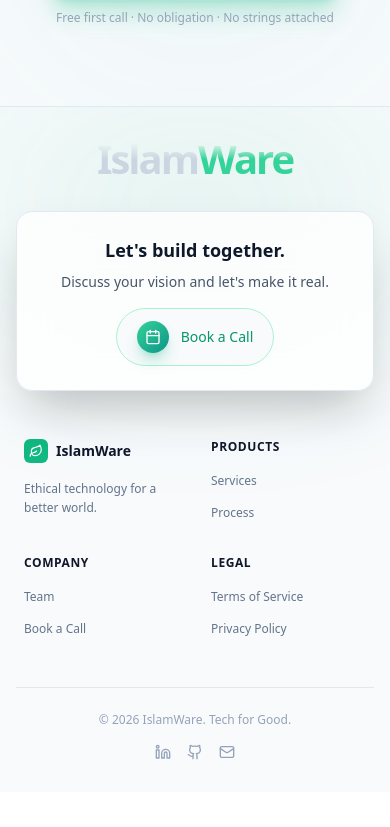
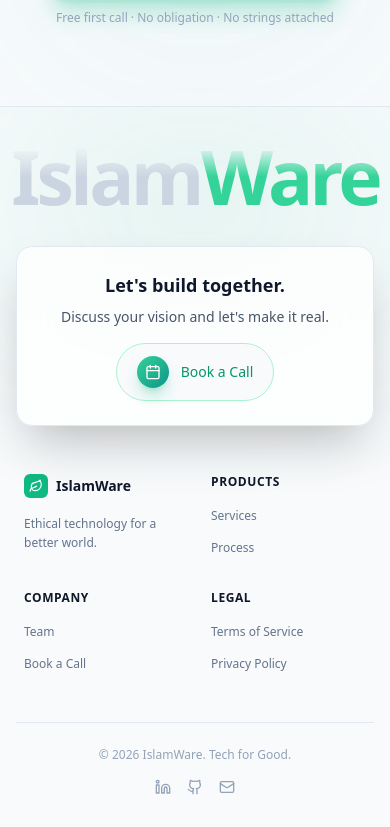
Before and after one commit to omarignammas/IslamWare, a React (Vite) app: page / in a window 390 px wide. Shown: the part 8649-9476 px from the top of the page. Before the commit the page ends 9441 px from the top, so only its background shows below. Built offline with nearby package versions, Linux system fonts and the light colour scheme.

Commit message:
fixing footer

```diff
--- a/src/pages/IslamWareLanding.jsx
+++ b/src/pages/IslamWareLanding.jsx
@@ -1425,9 +1425,9 @@
         {/* Giant brand watermark */}
         <div className="relative pt-8 sm:pt-11 pb-8 sm:pb-12 text-center z-10">
           <div className="absolute top-0 left-1/2 -translate-x-1/2 w-[400px] sm:w-[600px] h-[200px] sm:h-[250px] bg-emerald-500/10 blur-[100px] sm:blur-[120px] rounded-full pointer-events-none" />
-          <h2 className="text-[40px] sm:text-[80px] md:text-[120px] lg:text-[140px] font-black tracking-tighter leading-none select-none relative" style={{ WebkitMaskImage: 'linear-gradient(to bottom, transparent 10%, black 50%)' }}>
+          <h2 className="text-[75px] sm:text-[80px] md:text-[120px] lg:text-[140px] font-black tracking-tighter leading-none select-none relative" style={{ WebkitMaskImage: 'linear-gradient(to bottom, transparent 10%, black 50%)' }}>
             <span className="text-slate-300 dark:text-slate-500/40">Islam</span>
-            <span className="text-emerald-400 dark:text-emerald-600 dark:drop-shadow-[0_0_20px_rgba(16,185,129,0.4)]">Ware</span>
+            <span className="text-emerald-400 dark:text-emerald-600 dark:drop-shadow-[0_0_8px_rgba(16,185,129,0.4)]">Ware</span>
           </h2>
         </div>
 
@@ -1547,16 +1547,3 @@
     </div>
   );
 }
-
-
-// --- LOGO COMPONENT WITH NEON EFFECT ---
-const IslamWareLogo = () => (
-  <div className="relative flex items-center shrink-0">
-    <svg className="absolute -left-4 w-12 h-12 text-yellow-400 drop-shadow-[0_0_8px_rgba(250,204,21,0.6)]" viewBox="0 0 100 100" xmlns="http://www.w3.org/2000/svg">
-      <path d="M60,10 A40,40 0 1,0 60,90 A28,28 0 1,1 60,10 Z" fill="currentColor"/>
-    </svg>
-    <span className="text-xl md:text-2xl font-black tracking-widest text-emerald-600 dark:text-emerald-500 drop-shadow-[0_0_5px_rgba(16,185,129,0.5)] z-10 pl-6 uppercase">
-      Islamware
-    </span>
-  </div>
-);
```
